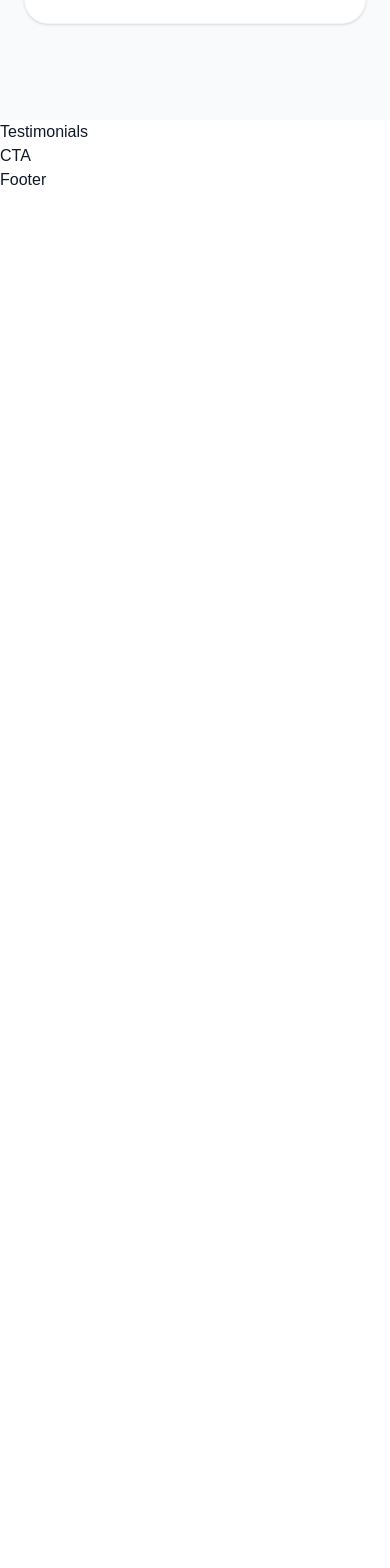
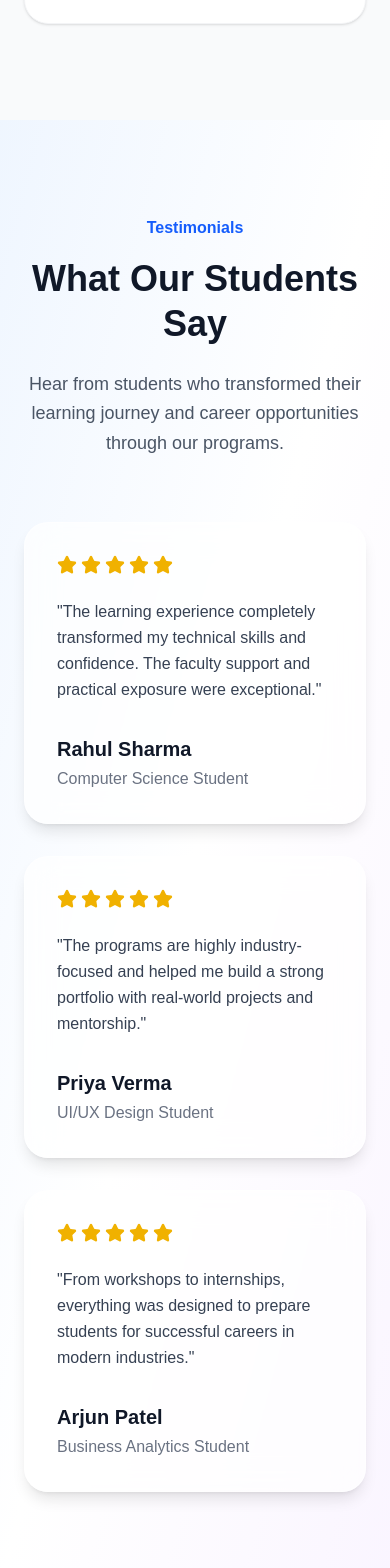
Before and after one commit to DMANOJKUMAR16/reducate-modern-landing-page, a Next.js app: page / in a window 390 px wide. Shown: the part 4920-6488 px from the top of the page. Before the commit the page ends 5112 px from the top, so only its background shows below. Built offline with nearby package versions, Linux system fonts and the light colour scheme.

Commit message:
Create responsive testimonials section with glassmorphism cards

```diff
--- a/sections/Testimonials.tsx
+++ b/sections/Testimonials.tsx
@@ -1,7 +1,93 @@
+import { Star } from "lucide-react";
+
+const testimonials = [
+  {
+    name: "Rahul Sharma",
+    role: "Computer Science Student",
+    review:
+      "The learning experience completely transformed my technical skills and confidence. The faculty support and practical exposure were exceptional.",
+  },
+  {
+    name: "Priya Verma",
+    role: "UI/UX Design Student",
+    review:
+      "The programs are highly industry-focused and helped me build a strong portfolio with real-world projects and mentorship.",
+  },
+  {
+    name: "Arjun Patel",
+    role: "Business Analytics Student",
+    review:
+      "From workshops to internships, everything was designed to prepare students for successful careers in modern industries.",
+  },
+];
+
 const Testimonials = () => {
   return (
-    <div>Testimonials</div>
-  )
-}
+    <section className="py-24 bg-gradient-to-br from-blue-50 via-white to-purple-50">
 
-export default Testimonials
+      <div className="max-w-7xl mx-auto px-6">
+
+        {/* Heading */}
+        <div className="text-center max-w-3xl mx-auto">
+
+          <p className="text-blue-600 font-semibold mb-4">
+            Testimonials
+          </p>
+
+          <h2 className="text-4xl md:text-5xl font-bold text-gray-900 leading-tight">
+            What Our Students Say
+          </h2>
+
+          <p className="mt-6 text-lg text-gray-600 leading-relaxed">
+            Hear from students who transformed their learning journey
+            and career opportunities through our programs.
+          </p>
+
+        </div>
+
+        {/* Cards */}
+        <div className="mt-16 grid md:grid-cols-3 gap-8">
+
+          {testimonials.map((testimonial, index) => (
+            <div
+              key={index}
+              className="backdrop-blur-lg bg-white/70 border border-white/40 rounded-3xl p-8 shadow-lg hover:shadow-2xl transition duration-300 hover:-translate-y-2"
+            >
+
+              {/* Stars */}
+              <div className="flex gap-1 text-yellow-500">
+                {[...Array(5)].map((_, i) => (
+                  <Star key={i} size={20} fill="currentColor" />
+                ))}
+              </div>
+
+              {/* Review */}
+              <p className="mt-6 text-gray-700 leading-relaxed">
+                "{testimonial.review}"
+              </p>
+
+              {/* User */}
+              <div className="mt-8">
+
+                <h3 className="text-xl font-bold text-gray-900">
+                  {testimonial.name}
+                </h3>
+
+                <p className="text-gray-500 mt-1">
+                  {testimonial.role}
+                </p>
+
+              </div>
+
+            </div>
+          ))}
+
+        </div>
+
+      </div>
+
+    </section>
+  );
+};
+
+export default Testimonials;
```
